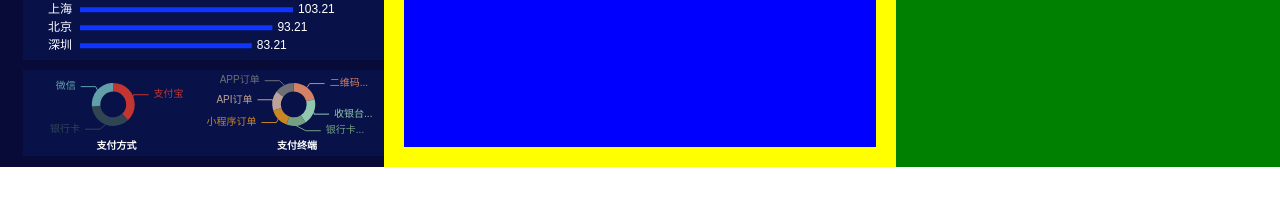
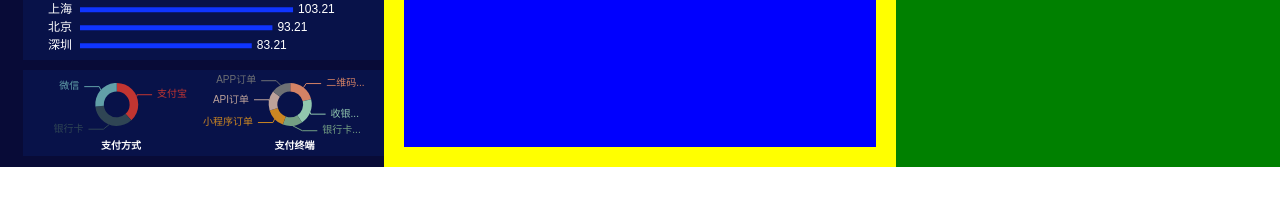
Before and after one commit to Peter-Dai/ts-large-screen, a Vue app: page / in a window 1280 px wide. Shown: the part 233-438 px from the top of the page. Built offline with nearby package versions, Linux system fonts and the light colour scheme.

Commit message:
调整饼图容器组件布局

```diff
--- a/src/components/index/top-five-summary.vue
+++ b/src/components/index/top-five-summary.vue
@@ -48,6 +48,6 @@ export default {
 }
 
 .top-header:last-child {
-  padding: 0;
+  padding: 0 2%;
 }
 </style>
```
